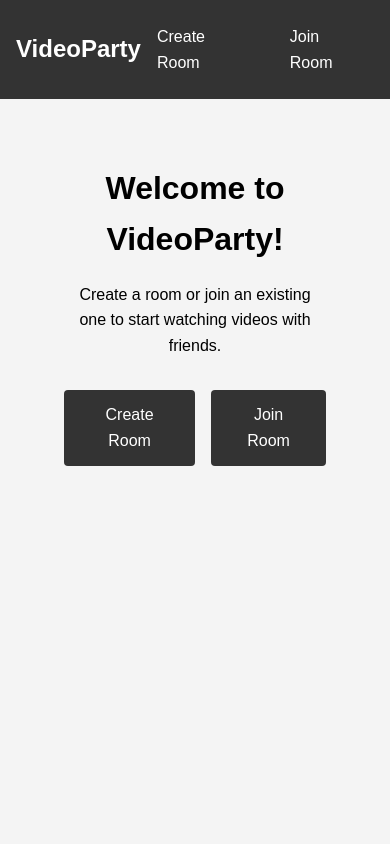
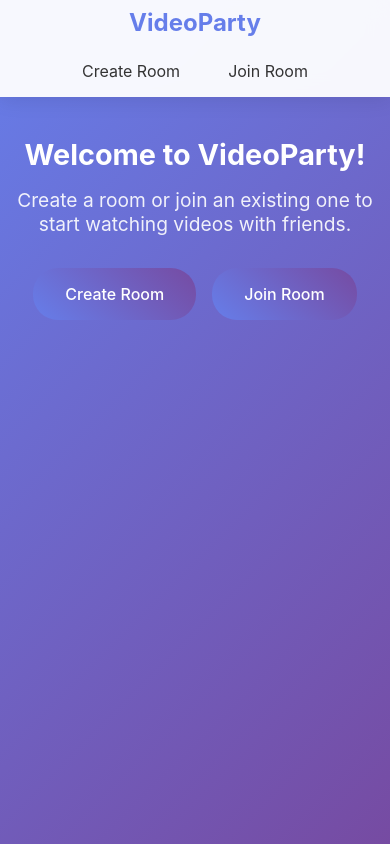
Before and after one commit to spacelord16/Videoparty, a React (Create React App) app in the folder frontend/: page / in a window 390 px wide. Built offline with nearby package versions, Linux system fonts and the light colour scheme; no server answers.

Commit message:
Add beautiful mobile-responsive design with modern CSS

```diff
--- a/frontend/src/App.css
+++ b/frontend/src/App.css
@@ -1,4 +1,5 @@
-/* General Styles */
+/* VideoParty - Modern Mobile-First CSS */
+
 * {
   margin: 0;
   padding: 0;
@@ -6,31 +7,39 @@
 }
 
 body {
-  font-family: Arial, sans-serif;
-  line-height: 1.6;
-  background-color: #f4f4f4;
+  font-family: -apple-system, BlinkMacSystemFont, 'Segoe UI', 'Roboto', 'Oxygen',
+    'Ubuntu', 'Cantarell', 'Fira Sans', 'Droid Sans', 'Helvetica Neue',
+    sans-serif;
+  -webkit-font-smoothing: antialiased;
+  -moz-osx-font-smoothing: grayscale;
+  background: linear-gradient(135deg, #667eea 0%, #764ba2 100%);
+  min-height: 100vh;
 }
 
 .App {
+  text-align: center;
   min-height: 100vh;
-  display: flex;
-  flex-direction: column;
 }
 
 /* Navigation */
 .navbar {
-  background-color: #333;
-  padding: 1rem;
+  background: rgba(255, 255, 255, 0.95);
+  backdrop-filter: blur(10px);
+  padding: 1rem 2rem;
+  box-shadow: 0 2px 20px rgba(0, 0, 0, 0.1);
   display: flex;
   justify-content: space-between;
   align-items: center;
+  position: sticky;
+  top: 0;
+  z-index: 100;
 }
 
 .nav-brand {
-  color: white;
-  text-decoration: none;
   font-size: 1.5rem;
   font-weight: bold;
+  color: #667eea;
+  text-decoration: none;
 }
 
 .nav-links {
@@ -39,131 +48,372 @@ body {
 }
 
 .nav-link {
-  color: white;
+  color: #333;
   text-decoration: none;
   padding: 0.5rem 1rem;
-  border-radius: 4px;
+  border-radius: 20px;
   transition: background-color 0.3s;
 }
 
 .nav-link:hover {
-  background-color: #555;
+  background-color: #667eea;
+  color: white;
 }
 
 /* Content */
 .content {
-  flex: 1;
   padding: 2rem;
   max-width: 1200px;
   margin: 0 auto;
-  width: 100%;
 }
 
-/* Forms */
-.form-group {
+/* Home Page */
+.home {
+  text-align: center;
+  color: white;
+  padding: 3rem 1rem;
+}
+
+.home h1 {
+  font-size: 3rem;
   margin-bottom: 1rem;
 }
 
-label {
-  display: block;
-  margin-bottom: 0.5rem;
-}
-
-input {
-  width: 100%;
-  padding: 0.5rem;
-  border: 1px solid #ddd;
-  border-radius: 4px;
-  font-size: 1rem;
-}
-
-button {
-  background-color: #333;
-  color: white;
-  padding: 0.5rem 1rem;
-  border: none;
-  border-radius: 4px;
-  cursor: pointer;
-  font-size: 1rem;
-  transition: background-color 0.3s;
-}
-
-button:hover {
-  background-color: #555;
-}
-
-/* Room */
-.room-container {
-  display: flex;
-  flex-direction: column;
-  gap: 1rem;
-}
-
-.video-container {
-  width: 100%;
-  max-width: 800px;
-  margin: 0 auto;
-}
-
-video {
-  width: 100%;
-  border-radius: 8px;
-}
-
-.room-controls {
-  display: flex;
-  flex-direction: column;
-  gap: 1rem;
-  max-width: 800px;
-  margin: 0 auto;
-  width: 100%;
-}
-
-.room-info {
-  text-align: center;
-  padding: 1rem;
-  background-color: white;
-  border-radius: 8px;
-  box-shadow: 0 2px 4px rgba(0, 0, 0, 0.1);
-}
-
-/* Home */
-.home {
-  text-align: center;
-  padding: 2rem;
-}
-
-.home h1 {
-  margin-bottom: 1rem;
+.home p {
+  font-size: 1.2rem;
+  margin-bottom: 2rem;
+  opacity: 0.9;
 }
 
 .home-buttons {
   display: flex;
   gap: 1rem;
   justify-content: center;
+  flex-wrap: wrap;
+}
+
+/* Buttons */
+.button {
+  background: linear-gradient(45deg, #667eea, #764ba2);
+  color: white;
+  padding: 1rem 2rem;
+  border: none;
+  border-radius: 25px;
+  text-decoration: none;
+  font-size: 1rem;
+  font-weight: 500;
+  cursor: pointer;
+  transition: transform 0.3s, box-shadow 0.3s;
+  display: inline-block;
+}
+
+.button:hover {
+  transform: translateY(-2px);
+  box-shadow: 0 10px 25px rgba(0, 0, 0, 0.2);
+  color: white;
+  text-decoration: none;
+}
+
+/* Forms */
+.create-room-container,
+.join-room-container {
+  background: white;
+  padding: 2rem;
+  border-radius: 15px;
+  box-shadow: 0 10px 30px rgba(0, 0, 0, 0.1);
+  max-width: 500px;
+  margin: 0 auto;
+}
+
+.form-group {
+  margin-bottom: 1.5rem;
+  text-align: left;
+}
+
+.form-group label {
+  display: block;
+  margin-bottom: 0.5rem;
+  font-weight: 500;
+  color: #333;
+}
+
+.form-group input {
+  width: 100%;
+  padding: 0.75rem;
+  border: 2px solid #e1e1e1;
+  border-radius: 8px;
+  font-size: 1rem;
+  transition: border-color 0.3s;
+}
+
+.form-group input:focus {
+  outline: none;
+  border-color: #667eea;
+}
+
+.form-group small {
+  display: block;
+  margin-top: 0.5rem;
+  color: #666;
+  font-size: 0.875rem;
+}
+
+/* Room Components */
+.room-container {
+  background: white;
+  border-radius: 15px;
+  padding: 2rem;
+  box-shadow: 0 10px 30px rgba(0, 0, 0, 0.1);
+  margin: 0 auto;
+  max-width: 1200px;
+}
+
+.main-content {
+  display: grid;
+  grid-template-columns: 2fr 1fr;
+  gap: 2rem;
+  margin-bottom: 2rem;
+}
+
+.video-section {
+  min-height: 400px;
+}
+
+.video-container {
+  position: relative;
+  width: 100%;
+  height: 400px;
+  background: #000;
+  border-radius: 10px;
+  overflow: hidden;
+  margin-bottom: 1rem;
+}
+
+.video-placeholder {
+  display: flex;
+  flex-direction: column;
+  justify-content: center;
+  align-items: center;
+  height: 100%;
+  color: #666;
+}
+
+.platform-badge {
+  background: #667eea;
+  color: white;
+  padding: 0.25rem 0.75rem;
+  border-radius: 15px;
+  font-size: 0.875rem;
+  display: inline-block;
+}
+
+/* Playlist */
+.playlist-section {
+  background: #f8f9fa;
+  padding: 1.5rem;
+  border-radius: 10px;
+}
+
+.add-video {
+  display: flex;
+  gap: 0.5rem;
+  margin-bottom: 1rem;
+  flex-wrap: wrap;
+}
+
+.add-video input {
+  flex: 1;
+  padding: 0.5rem;
+  border: 1px solid #ddd;
+  border-radius: 5px;
+  min-width: 200px;
+}
+
+.add-video button {
+  background: #28a745;
+  color: white;
+  border: none;
+  border-radius: 5px;
+  cursor: pointer;
+  white-space: nowrap;
+}
+
+.playlist-items {
+  max-height: 300px;
+  overflow-y: auto;
+}
+
+/* Recommendations */
+.recommendations-section {
+  background: #f0f2f5;
+  padding: 1.5rem;
+  border-radius: 10px;
   margin-top: 2rem;
 }
 
-.button {
-  display: inline-block;
-  background-color: #333;
-  color: white;
-  padding: 0.75rem 1.5rem;
-  text-decoration: none;
-  border-radius: 4px;
-  transition: background-color 0.3s;
+.recommendation-controls {
+  display: flex;
+  gap: 0.5rem;
+  margin-bottom: 1rem;
+  flex-wrap: wrap;
+  justify-content: center;
 }
 
-.button:hover {
-  background-color: #555;
+.recommendation-controls button,
+.recommendation-controls select {
+  border: none;
+  border-radius: 20px;
+  cursor: pointer;
+  transition: all 0.3s;
+}
+
+.recommendation-controls button:hover {
+  transform: scale(1.05);
+}
+
+.recommendations-grid {
+  display: grid;
+  grid-template-columns: repeat(auto-fit, minmax(150px, 1fr));
+  gap: 1rem;
 }
 
 /* Error Messages */
 .error {
-  color: #dc3545;
-  padding: 0.5rem;
+  background: #fee;
+  color: #c33;
+  padding: 1rem;
+  border-radius: 8px;
   margin-bottom: 1rem;
-  border: 1px solid #dc3545;
-  border-radius: 4px;
-  background-color: #f8d7da;
+  border: 1px solid #fcc;
 }
+
+.error-message {
+  color: #ff6b6b;
+  font-size: 0.875rem;
+  margin-top: 0.5rem;
+}
+
+/* Room Info */
+.room-info {
+  text-align: center;
+  padding: 1rem;
+  background: linear-gradient(135deg, #667eea, #764ba2);
+  color: white;
+  border-radius: 10px;
+}
+
+/* Mobile Responsive */
+@media (max-width: 768px) {
+  .navbar {
+    padding: 1rem;
+    flex-direction: column;
+    gap: 1rem;
+  }
+
+  .nav-links {
+    width: 100%;
+    justify-content: center;
+  }
+
+  .content {
+    padding: 1rem;
+  }
+
+  .home h1 {
+    font-size: 2rem;
+  }
+
+  .main-content {
+    grid-template-columns: 1fr;
+    gap: 1rem;
+  }
+
+  .video-container {
+    height: 250px;
+  }
+
+  .add-video {
+    flex-direction: column;
+  }
+
+  .add-video input {
+    min-width: unset;
+  }
+
+  .recommendation-controls {
+    flex-direction: column;
+    align-items: stretch;
+  }
+
+  .recommendations-grid {
+    grid-template-columns: repeat(auto-fit, minmax(120px, 1fr));
+    gap: 0.5rem;
+  }
+
+  .create-room-container,
+  .join-room-container {
+    padding: 1.5rem;
+    margin: 1rem;
+  }
+}
+
+@media (max-width: 480px) {
+  .navbar {
+    padding: 0.5rem;
+  }
+
+  .home {
+    padding: 2rem 0.5rem;
+  }
+
+  .home h1 {
+    font-size: 1.8rem;
+  }
+
+  .content {
+    padding: 0.5rem;
+  }
+
+  .room-container {
+    padding: 1rem;
+  }
+
+  .video-container {
+    height: 200px;
+  }
+
+  .recommendations-grid {
+    grid-template-columns: 1fr 1fr;
+  }
+}
+
+/* Animations */
+@keyframes fadeIn {
+  from { opacity: 0; transform: translateY(20px); }
+  to { opacity: 1; transform: translateY(0); }
+}
+
+.room-container,
+.create-room-container,
+.join-room-container {
+  animation: fadeIn 0.5s ease-out;
+}
+
+/* Scroll Animations */
+.playlist-items::-webkit-scrollbar {
+  width: 6px;
+}
+
+.playlist-items::-webkit-scrollbar-track {
+  background: #f1f1f1;
+  border-radius: 3px;
+}
+
+.playlist-items::-webkit-scrollbar-thumb {
+  background: #667eea;
+  border-radius: 3px;
+}
+
+.playlist-items::-webkit-scrollbar-thumb:hover {
+  background: #5a6fd8;
+}
```
